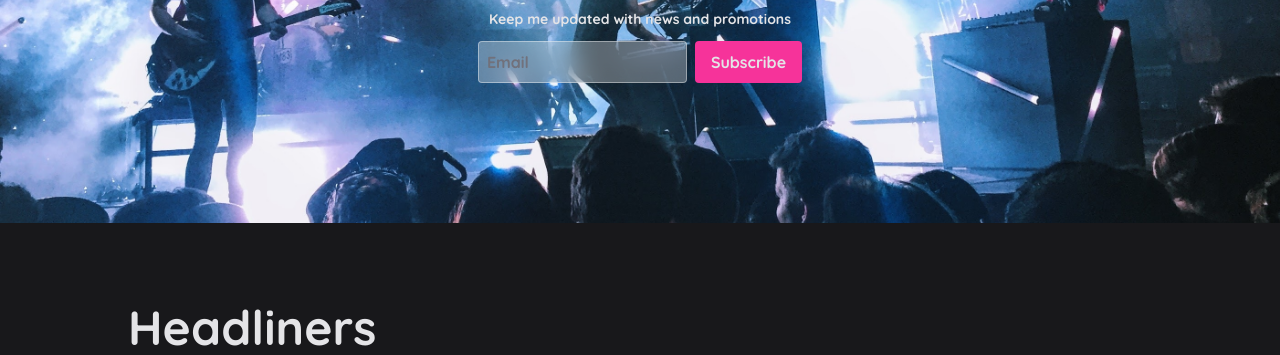
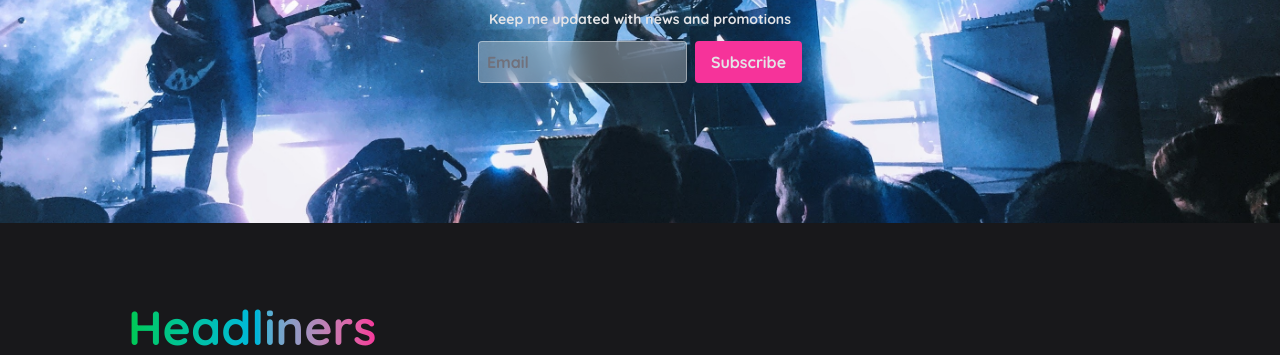
Before and after one commit to AlexL70/tailwindcss-course, a website: page starter/src/index.html in a window 1280 px wide. Shown: the part 440-795 px from the top of the page. Drawn offline with nearby package versions, Linux system fonts and the light colour scheme; files that its build step writes are made by us from their sources.

Commit message:
30. Gradient text colors in Tailwind CSS

```diff
--- a/starter/src/index.html
+++ b/starter/src/index.html
@@ -155,7 +155,9 @@
             </div>
         </header>
         <div class="max-w-screen-lg mx-auto mt-20 text-zinc-900 dark:text-zinc-200">
-            <h2>Headliners</h2>
+            <h2><span
+                    class="text-transparent bg-gradient-to-r from-green-500 via-cyan-500 to-pink-500 bg-clip-text">Headliners</span>
+            </h2>
             <p>
                 Experience the sonic delight from these made-up artists across 7 days that music fans are calling "one
                 of the many gigs that will happen this year".
```
